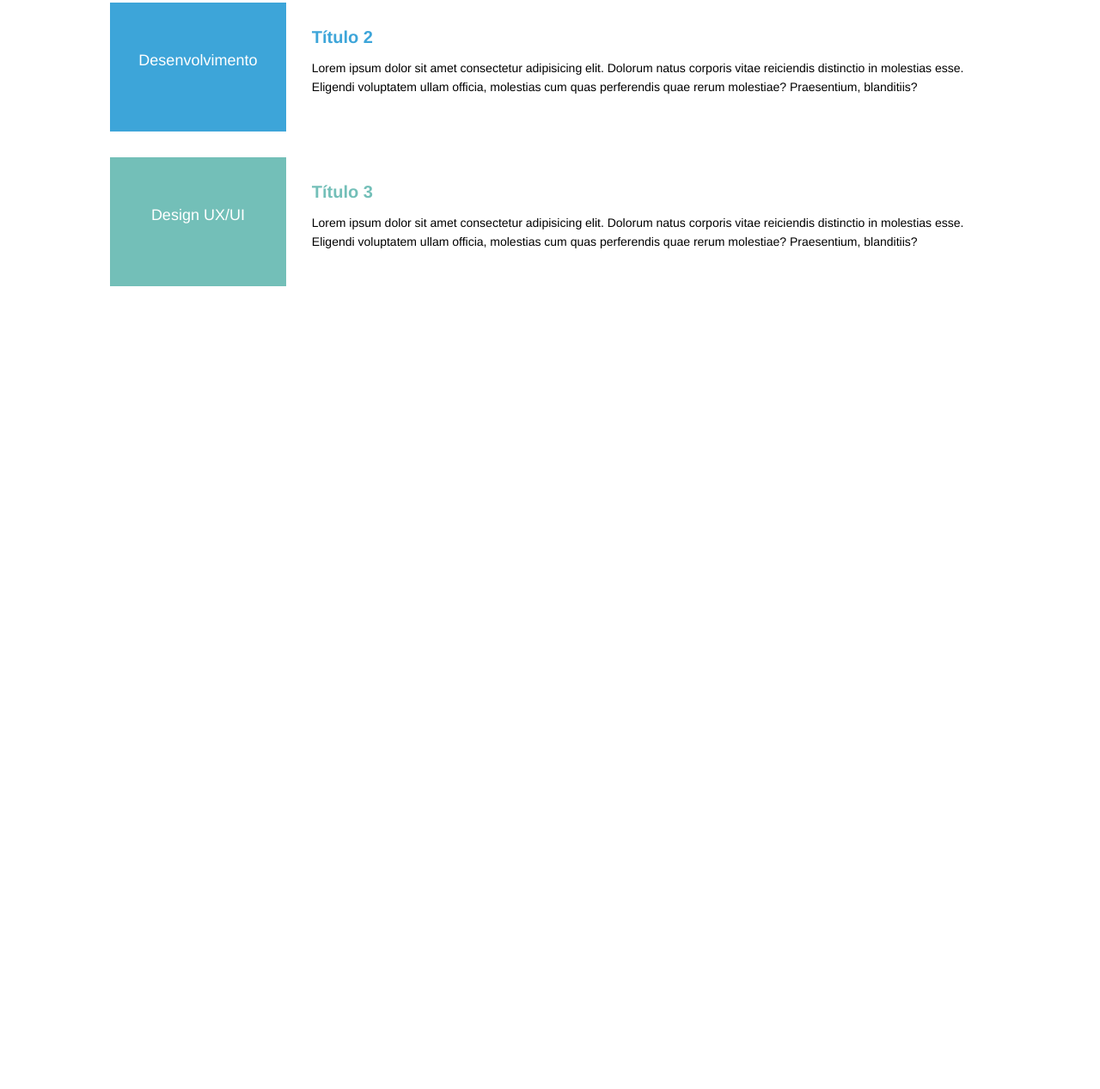
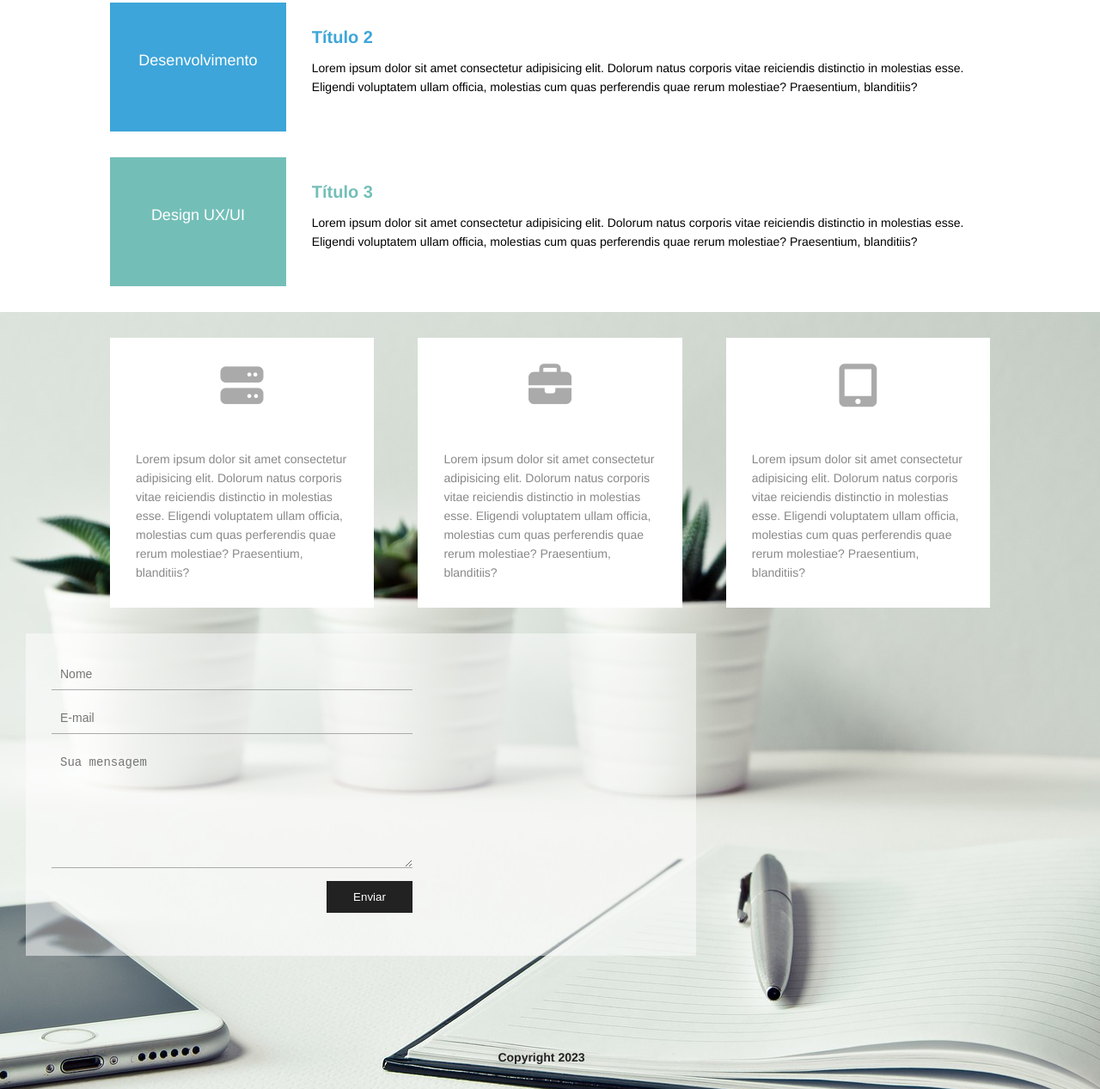
Before and after one commit to luizvelasco/agencia, a plain HTML site: page index.html in a window 1280 px wide. Shown: the part 807-2074 px from the top of the page at 86% size. Before the commit the page ends 1170 px from the top, so only its background shows below. Drawn offline with Linux system fonts and the light colour scheme.

Commit message:
finalizando

```diff
--- a/css/styles.css
+++ b/css/styles.css
@@ -157,3 +157,124 @@ html {
 #design-box {
     background-color: #73bfb8;
 }
+
+/* Sobre a empresa */
+.footer-container{
+    background-image: url('../img/rodape.jpg');
+    background-position: center;
+}
+
+.about-container {
+    max-width: 1200px;
+    padding: 30px 10%;
+    position: relative;
+    clear: both;
+}
+
+.about-card{
+    float: left;
+    width: 30%;
+    padding: 30px;
+    background-color: #fff;
+    text-align: center;
+    box-sizing: border-box;
+}
+
+.middle-card{
+    margin-left: 5%;
+    margin-right: 5%;
+}
+
+.about-card i {
+    font-size: 50px;
+    color: #aaa ;
+}
+
+.about-card p {
+    margin-top: 50px;
+    font-size: 14px;
+    text-align: left;
+    line-height: 22px;
+    color: #888;
+}
+
+/* Footer */
+footer {
+    clear: both;
+    max-width: 1200px;
+    height: 500px;
+    padding: 30px;
+    position: relative;
+}
+
+.form-container{
+    width: 65%;
+    height: 375px;
+    position: relative;
+    display: block;
+}
+
+.form-background {
+    width: 100%;
+    height: 100%;
+    background-color: #fff;
+    opacity: .5;
+}
+
+.form-container form {
+    position: absolute;
+    top: 30px;
+    left: 30px;
+    height: 300px;
+}
+
+.form-container input,
+.form-container textarea{
+    width: 400px;
+    display: block;
+    border: none;
+    padding: 10px;
+    margin-bottom: 15px;
+    border-bottom: 1px solid #aaa;
+    border-radius: 0;
+    background-color: transparent;
+}
+
+.form-container textarea {
+    height: 120px;
+}
+
+.form-container input::placeholder,
+.form-container textarea::placeholder{
+    font-size: 14px;
+}
+
+.form-container .submit {
+    background-color: #222;
+    color: #fff;
+    border: 1px solid transparent;
+    width: 100px;
+    position: relative;
+    float: right;
+    cursor: pointer;
+    transition: .5s;
+}
+
+.form-container .submit:hover {
+    background-color: #fff;
+    color: #222;
+    border: 1px solid #222;
+}
+
+.copyright{
+    font-size: 14px;
+    color: #222;
+    font-weight: bold;
+    text-align: center;
+    position: absolute;
+    left: 0;
+    right: 0;
+    bottom: 30px;
+    margin-left: auto;
+    margin-right: auto;
+}
--- a/index.html
+++ b/index.html
@@ -63,6 +63,39 @@
                 </div>
             </div>
         </section>
+        <!-- Seção sobre a empresa -->
+        <div class="footer-container">
+            <section>
+                <div class="about-container">
+                    <div class="about-card">
+                        <i class="fas fa-server"></i>
+                        <p>Lorem ipsum dolor sit amet consectetur adipisicing elit. Dolorum natus corporis vitae reiciendis distinctio in molestias esse. Eligendi voluptatem ullam officia, molestias cum quas perferendis quae rerum molestiae? Praesentium, blanditiis?</p>
+                    </div>
+                    <div class="about-card middle-card">
+                        <i class="fas fa-briefcase"></i>
+                        <p>Lorem ipsum dolor sit amet consectetur adipisicing elit. Dolorum natus corporis vitae reiciendis distinctio in molestias esse. Eligendi voluptatem ullam officia, molestias cum quas perferendis quae rerum molestiae? Praesentium, blanditiis?</p>
+                    </div>
+                    <div class="about-card">
+                        <i class="fas fa-tablet-alt"></i>
+                        <p>Lorem ipsum dolor sit amet consectetur adipisicing elit. Dolorum natus corporis vitae reiciendis distinctio in molestias esse. Eligendi voluptatem ullam officia, molestias cum quas perferendis quae rerum molestiae? Praesentium, blanditiis?</p>
+                    </div>
+                </div>
+            </section>
+            <footer>
+                <div class="form-container">
+                    <div class="form-background"></div>
+                    <form action="">
+                        <input type="text" name="name" id="name" placeholder="Nome">
+                        <input type="email" name="email" id="email" placeholder="E-mail">
+                        <textarea name="message" id="message" placeholder="Sua mensagem"></textarea>
+                        <input type="submit" class="submit" value="Enviar">
+                    </form>
+                </div>
+                <div class="copyright">
+                    <p>Copyright 2023</p>
+                </div>
+            </footer>
+        </div>
     </div>
 </body>
 </html>
```
